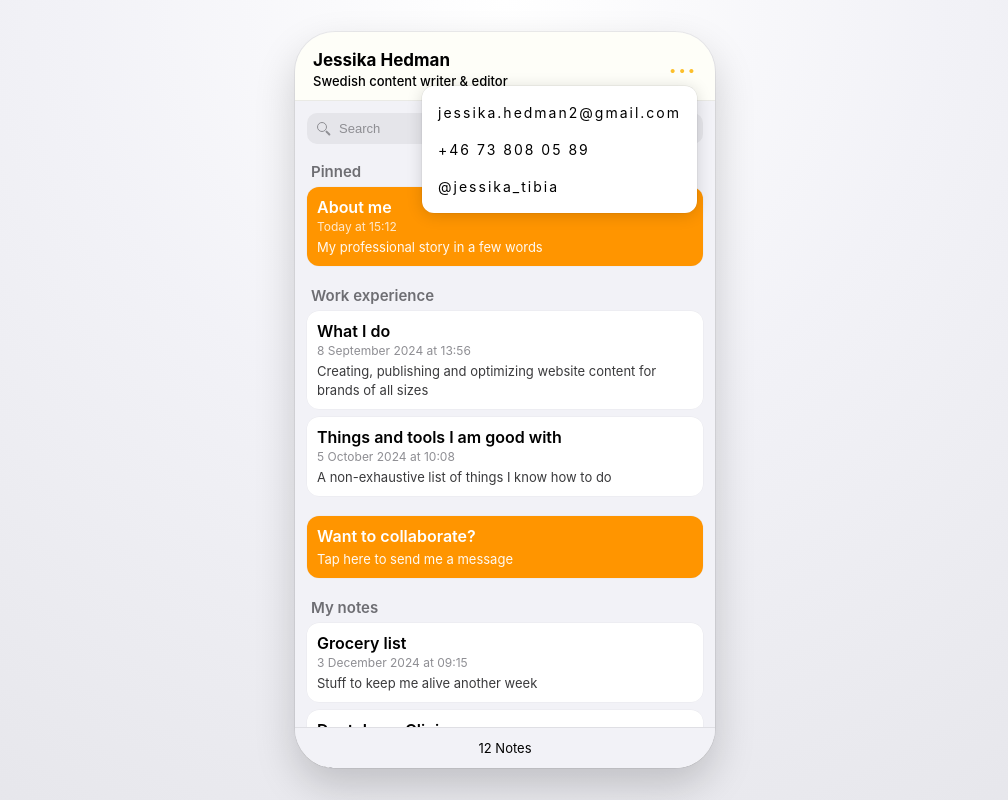
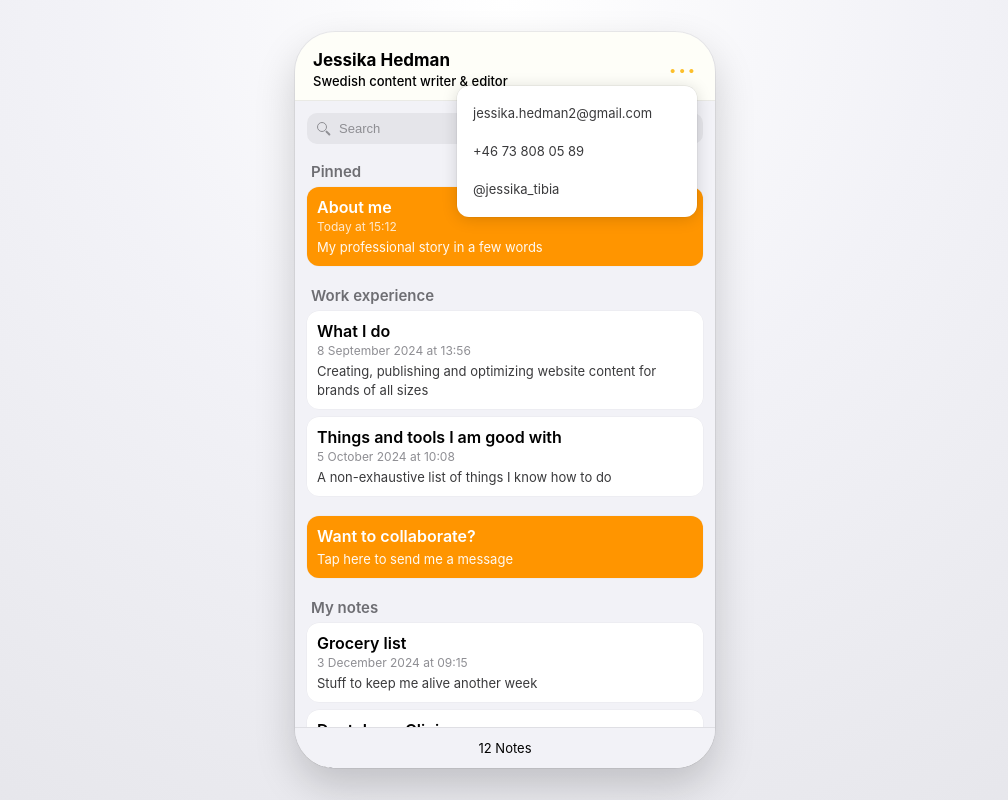
Before and after one commit to jessikahedman/jessikas-site, a website: page index.html in a window 1280 px wide. Both pictures are taken after a click on the button "•••". Shown: the whole page, without its empty margins (135-1143 px from the left). Drawn offline with Linux system fonts and the light colour scheme.

Commit message:
Fix dropdown menu font styling to match note preview text

```diff
--- a/styles.css
+++ b/styles.css
@@ -140,7 +140,9 @@ body {
   padding: 10px 16px;
   text-decoration: none;
   color: #000;
-  font-size: 14px;
+  font-size: 13px;
+  line-height: 1.4;
+  letter-spacing: normal;
   font-weight: 400;
   font-family: -apple-system, BlinkMacSystemFont, "SF Pro Text", system-ui, sans-serif;
   transition: background-color 0.1s;
@@ -166,7 +168,8 @@ body {
 
 .menu-text {
   flex: 1;
-  color: #000;
+  color: #3a3a3c;
+  letter-spacing: normal;
   font-weight: 400;
   font-family: -apple-system, BlinkMacSystemFont, "SF Pro Text", system-ui, sans-serif;
 }
```
